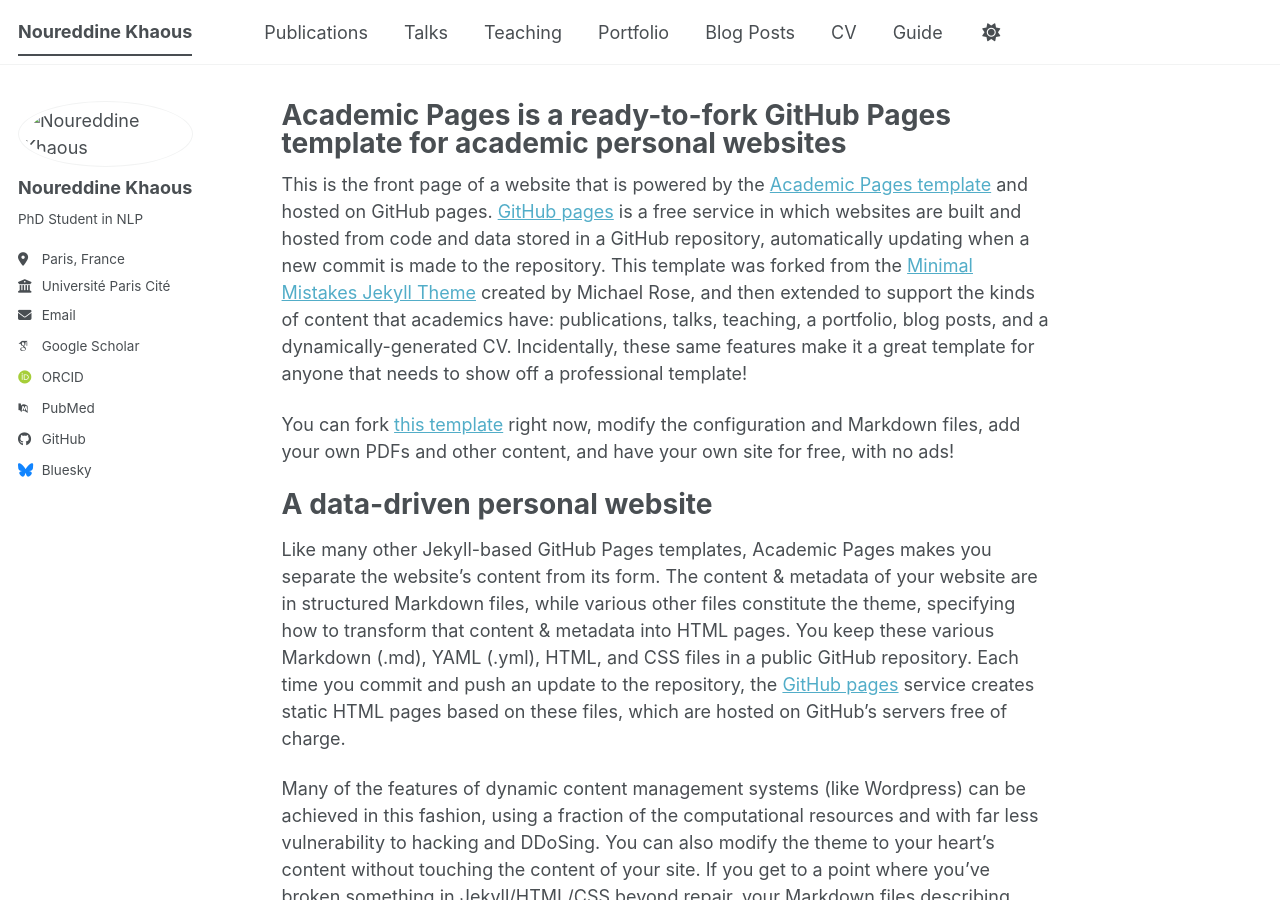
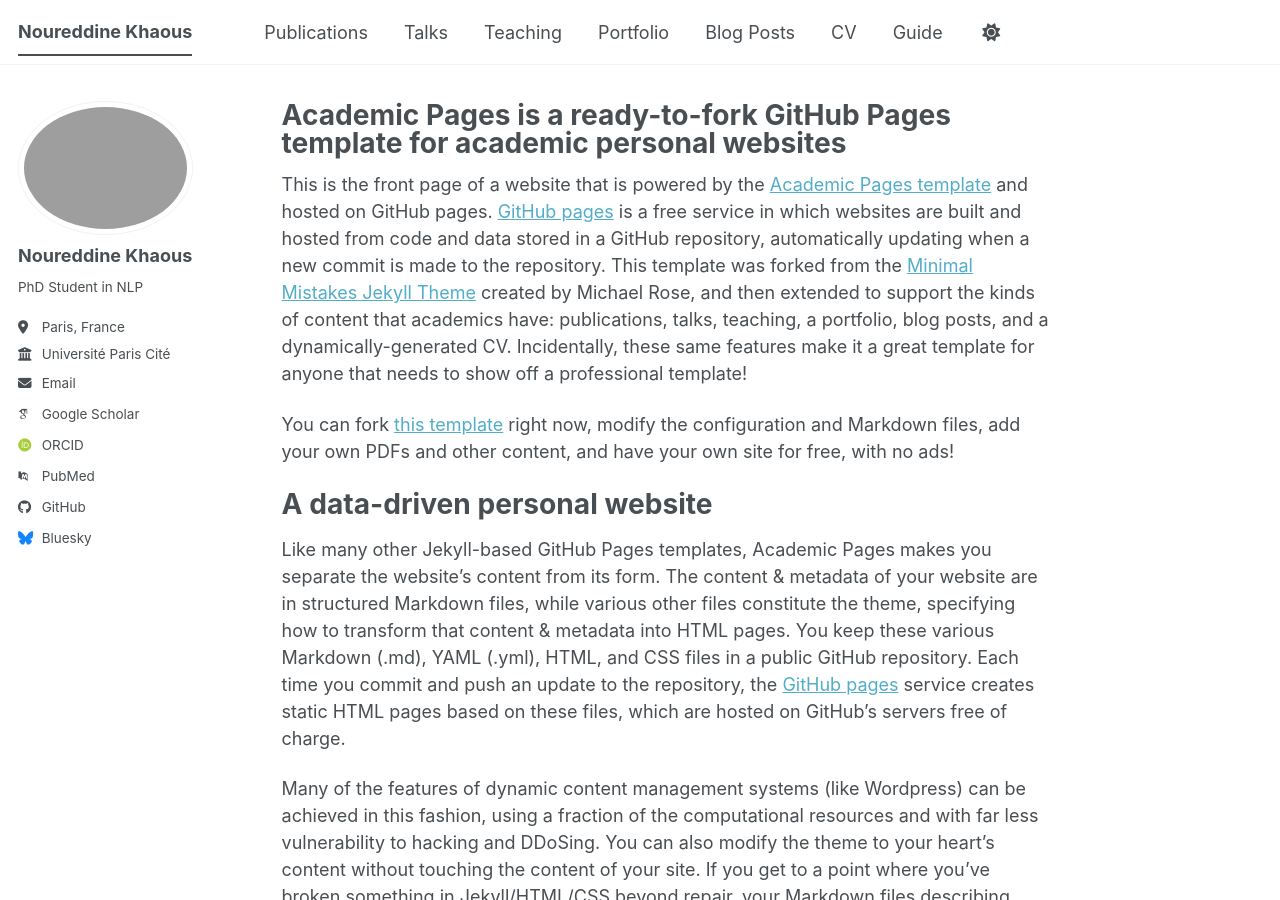
Before and after one commit to khaous-noureddine/khaous-noureddine.github.io, a Jekyll site: the page built from _pages/about.md, in a window 1280 px wide and 900 px high. Built offline with Jekyll 4.4.1, drawn with Linux system fonts in a browser that asks for light colours; some web fonts are replaced; a script bundle is joined from its source files by our own code; library files that are not in the unit come from our copies.

Commit message:
updated the personal information section

```diff
--- a/_config.yml
+++ b/_config.yml
@@ -22,7 +22,7 @@
 #               Additional customization can be done by editing /_includes/author-profile.html
 author:
   # Biographic information
-  avatar           : "/home/nkhaous/Noureddine/noureddine.khaous/headshot_kn.png"
+  avatar           : "headshor_kn.png"
   name             : "Noureddine Khaous"
   pronouns         : # example: "she/her"
   bio              : "PhD Student in NLP"
```
Also changed, not shown: headshot_kn.jpeg (deleted), images/headshot_kn.png (renamed from headshot_kn.png), images/profile.png (deleted).
